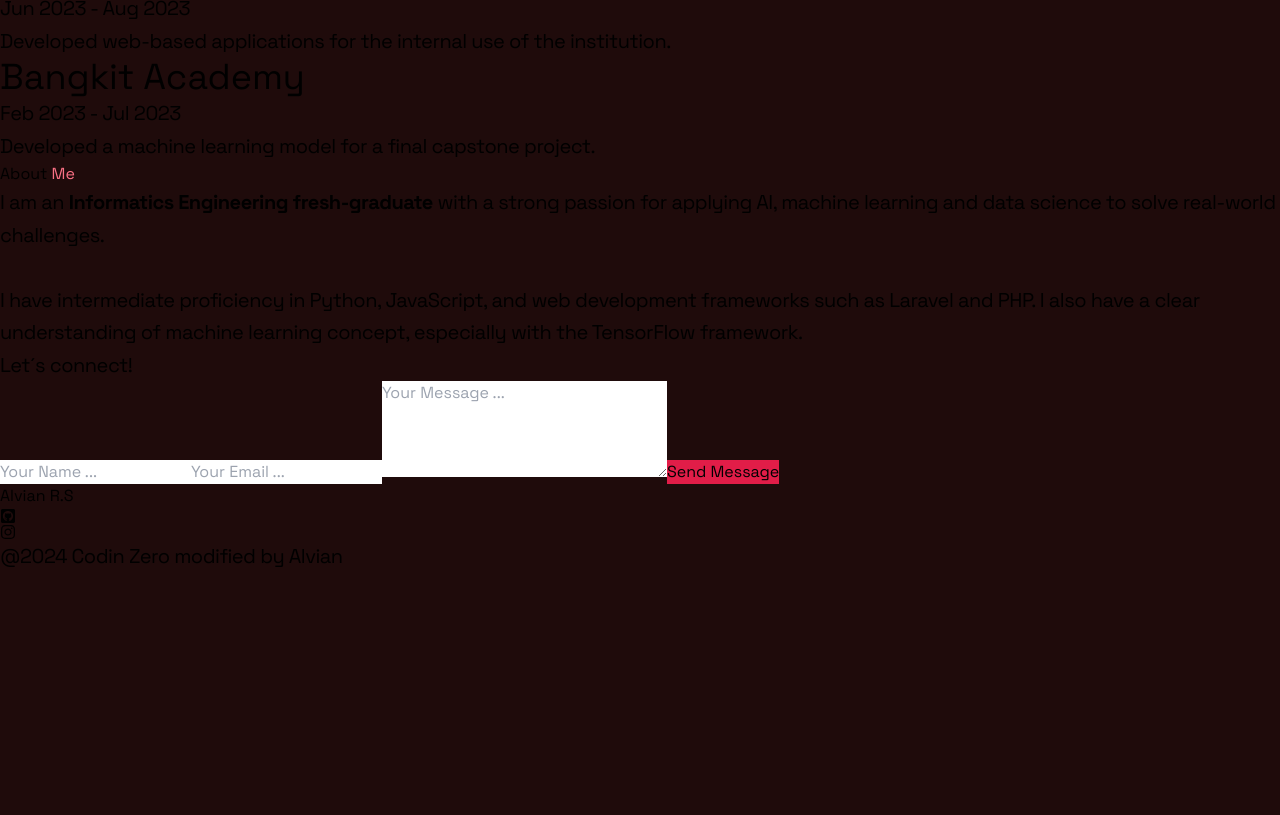
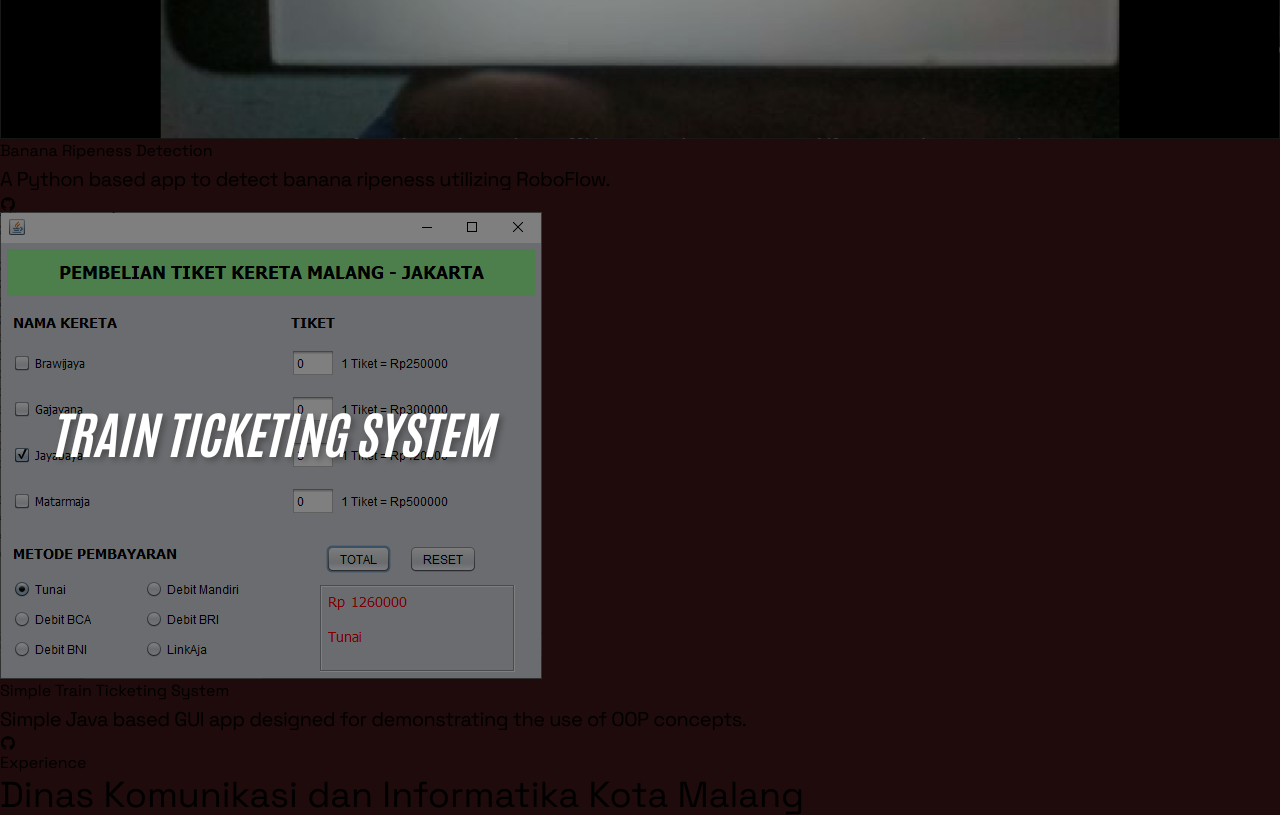
Before and after one commit to Archiruz/Archiruz.github.io, a React (Vite) app: page / in a window 1280 px wide. Shown: the part 4860-5675 px from the top of the page. Before the commit the page ends 5433 px from the top, so only its background shows below. Built offline with nearby package versions, Linux system fonts and the light colour scheme.

Commit message:
chore: update projects

```diff
--- a/src/components/Portfolio.jsx
+++ b/src/components/Portfolio.jsx
@@ -1,8 +1,8 @@
 import React from 'react';
 import project1 from "../assets/project1.png"
 import project2 from "../assets/project2.png"
+import project3 from "../assets/project3.png"
 import project4 from "../assets/project4.png"
-// import project5 from "../assets/project5.png"
 // import project6 from "../assets/project6.png"
 import { AiFillGithub, AiOutlineGithub } from 'react-icons/ai'
 import Reveal from './Reveal';
@@ -27,6 +27,15 @@ const projects = [
       },
     },
     {
+      img: project3,
+      title: "Banana Ripeness Detection",
+      description: "A Python based app to detect banana ripeness utilizing RoboFlow.",
+      links: {
+        site: "",
+        github: "https://github.com/Archiruz/computer-vision-demo",
+      },
+    },
+    {
       img: project4,
       title: "Simple Train Ticketing System",
       description: "Simple Java based GUI app designed for demonstrating the use of OOP concepts.",
@@ -35,15 +44,6 @@ const projects = [
         github: "https://github.com/Archiruz/java-oop-demo",
       },
     },
-    // {
-    //   img: project5,
-    //   title: "Project #4",
-    //   description: "A mobile-friendly application using React Native.",
-    //   links: {
-    //     site: "#",
-    //     github: "#",
-    //   },
-    // },
     // {
     //   img: project6,
     //   title: "Project #5",
```
Also changed, not shown: src/assets/project3.png, src/assets/project4.png.
